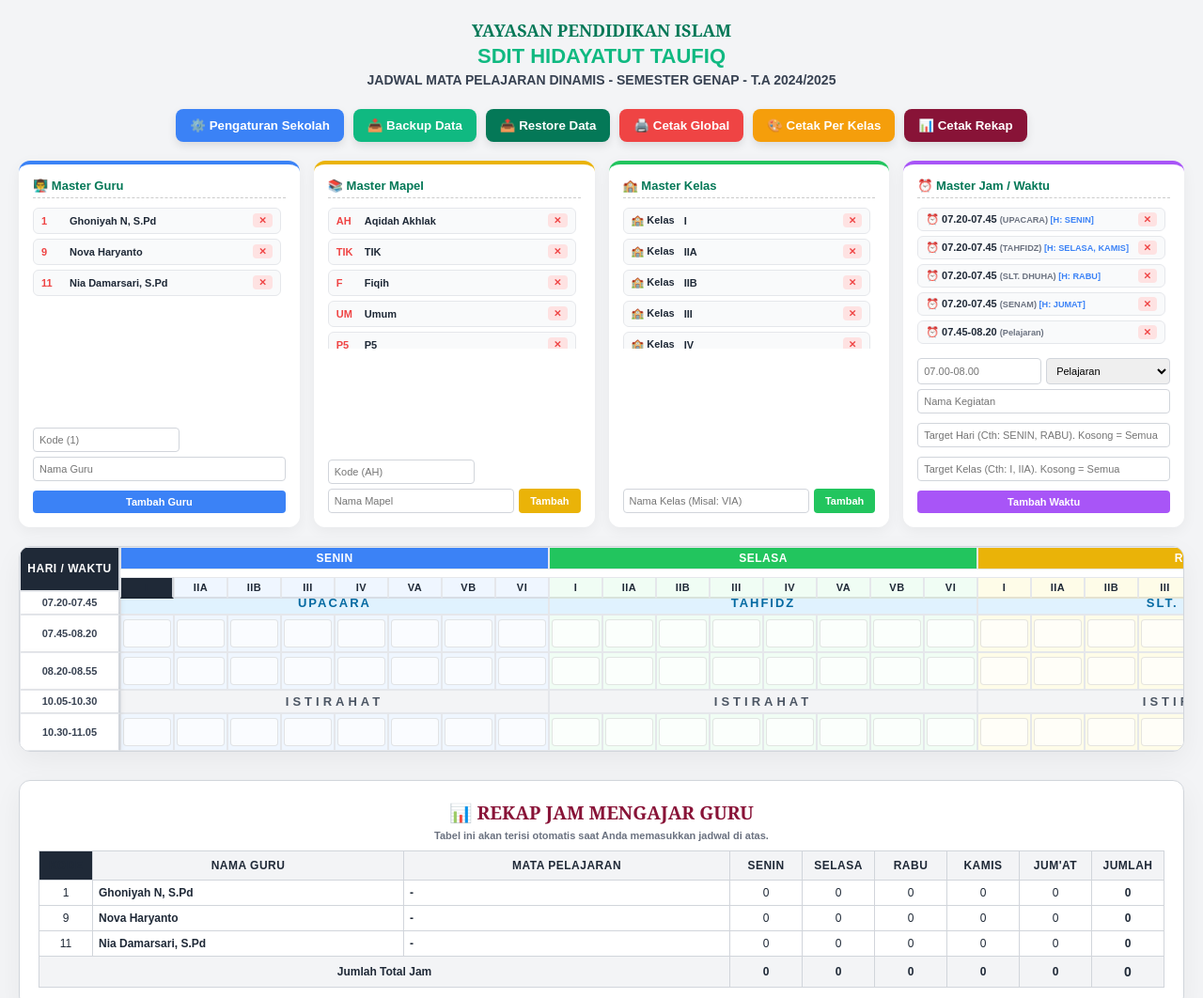
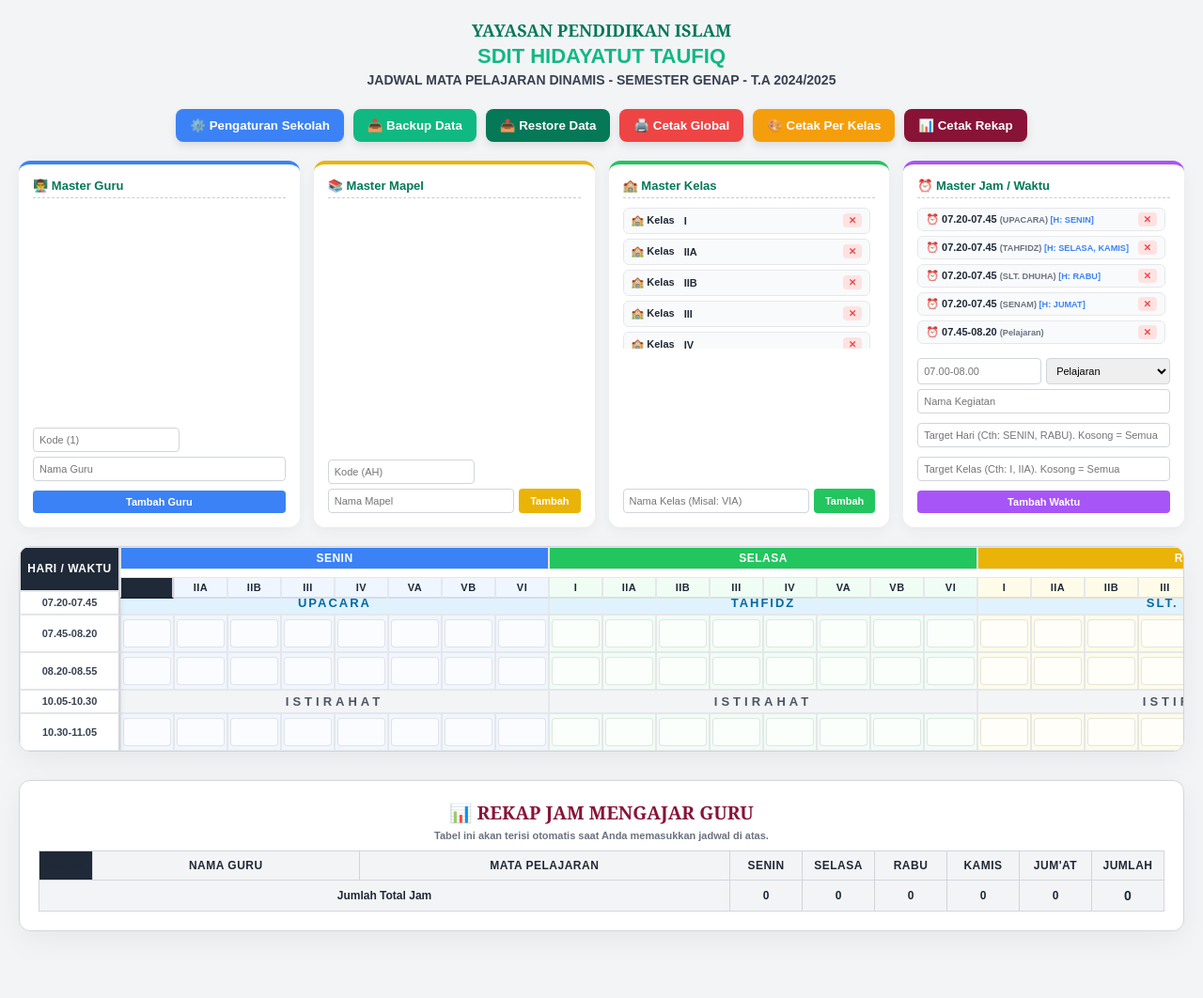
Before and after one commit to nobayokai/webkedua, a plain HTML site: page buatjadwal.html in a window 1280 px wide. Shown: the top 1062 px of the page at 94% size. After the commit the page ends 1031 px from the top, so only its background shows below. Drawn offline with Linux system fonts and the light colour scheme.

Commit message:
Update buatjadwal.html

```diff
--- a/buatjadwal.html
+++ b/buatjadwal.html
@@ -246,12 +246,8 @@
 // ==========================================
 let memoriJadwal = {};
 
-let dbGuru = {
-    "1": { nama: "Ghoniyah N, S.Pd", jabatan: "-" },
-    "9": { nama: "Nova Haryanto", jabatan: "-" },
-    "11": { nama: "Nia Damarsari, S.Pd", jabatan: "-" }
-};
-let dbMapel = { "AH": "Aqidah Akhlak", "TIK": "TIK", "F": "Fiqih", "UM": "Umum", "P5": "P5", "BA": "B. Arab", "O": "Olahraga" };
+let dbGuru = { };
+let dbMapel = { };
 let kelasArray = ["I", "IIA", "IIB", "III", "IV", "VA", "VB", "VI"];
 let hariArray = ["SENIN", "SELASA", "RABU", "KAMIS", "JUMAT"];
 
```
